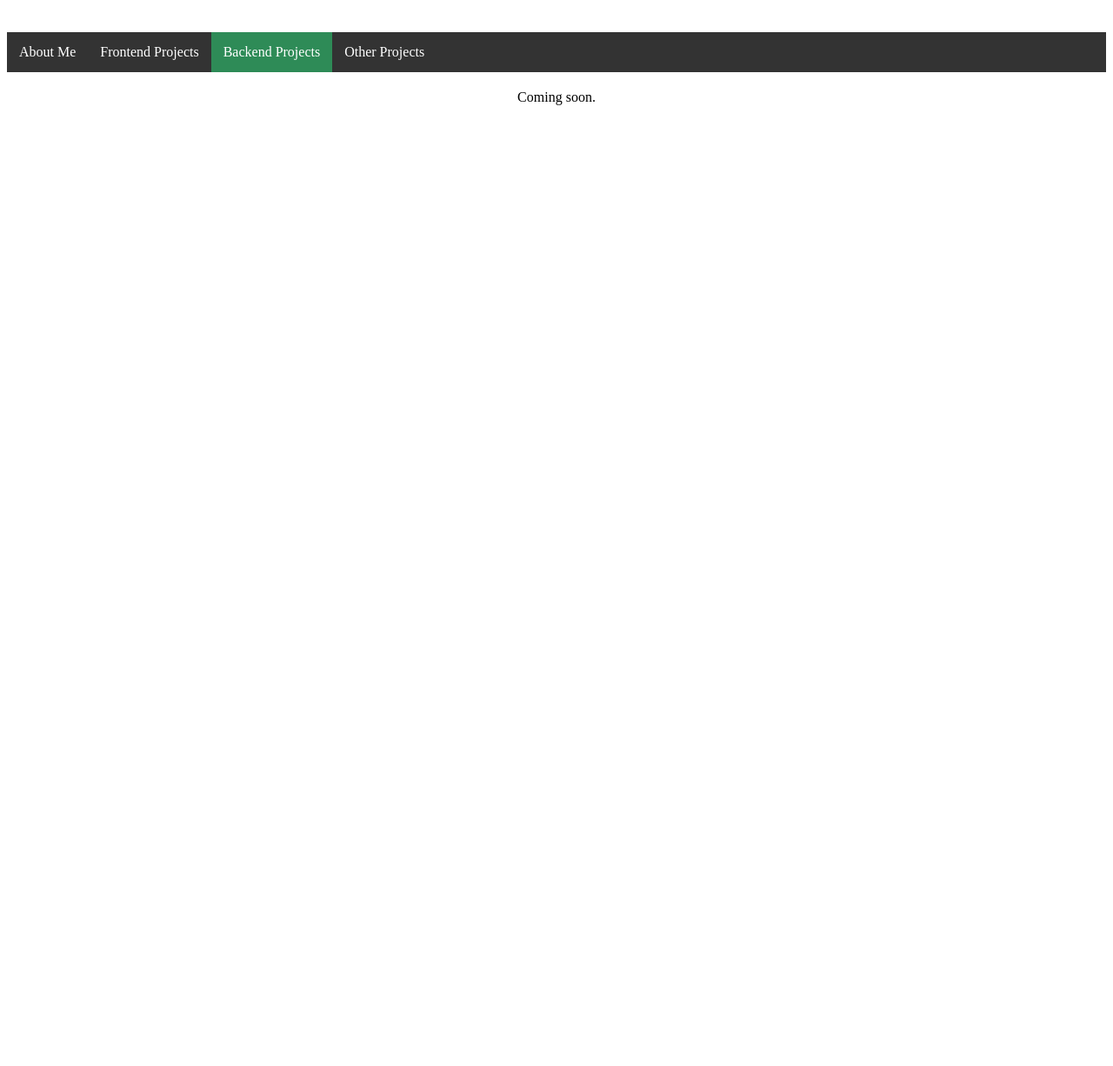
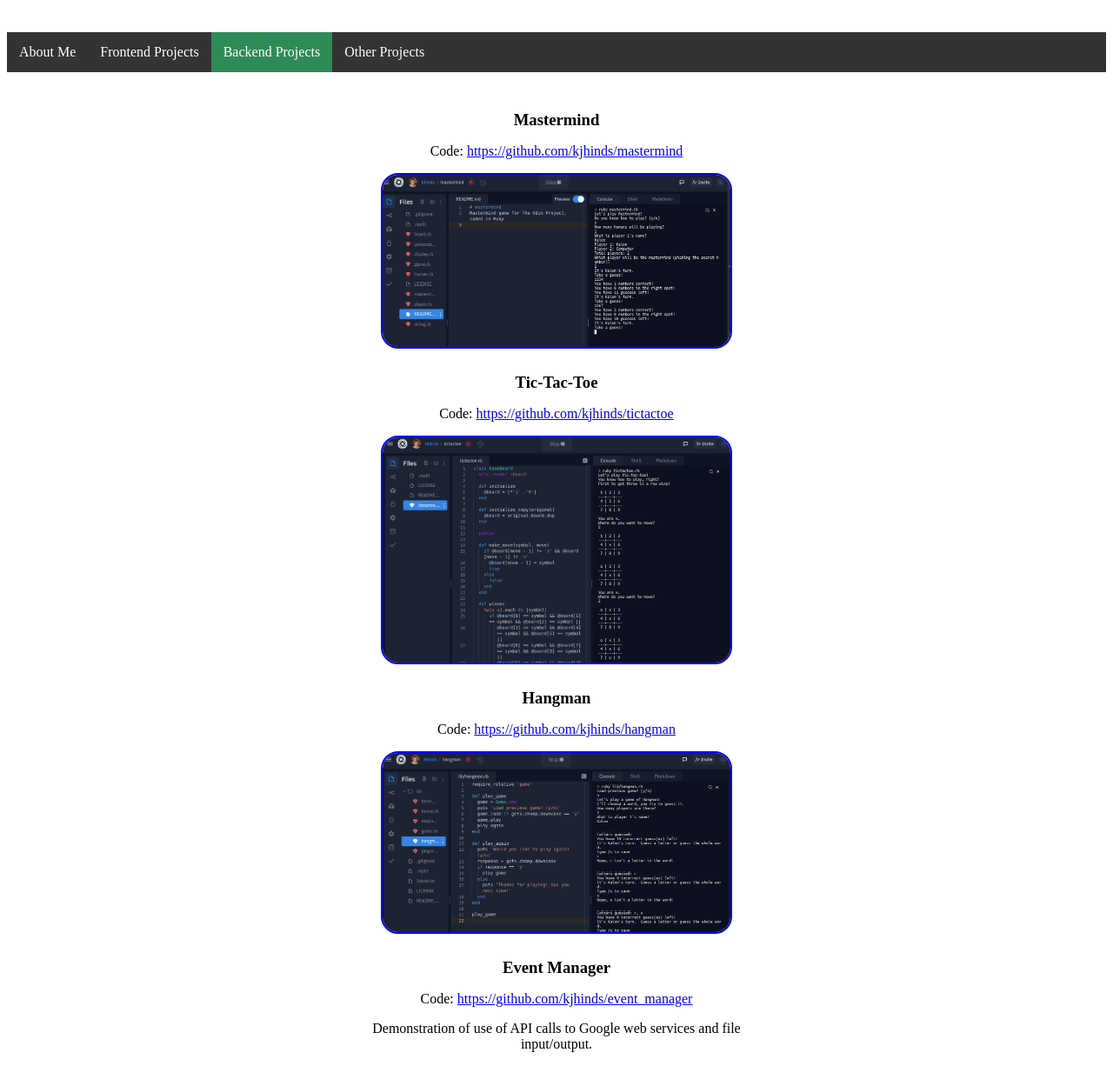
Before and after one commit to kjhinds/kjhinds, a plain HTML site: page backend.html in a window 1280 px wide. Shown: the part 112-1338 px from the top of the page at 87% size. Before the commit the page ends 800 px from the top, so only its background shows below. Drawn offline with Linux system fonts and the light colour scheme.

Commit message:
Add projects for backend page

```diff
--- a/backend.html
+++ b/backend.html
@@ -28,7 +28,21 @@
     </div>
 
     <div class='content'>
-      Coming soon.
+      <h3>Mastermind</h3>
+      <p>Code: <a href="https://github.com/kjhinds/mastermind">https://github.com/kjhinds/mastermind</a></p>
+      <a href="https://replit.com/@khinds/mastermind"><img src="images/mastermind.png"></a>
+
+      <h3>Tic-Tac-Toe</h3>
+      <p>Code: <a href="https://github.com/kjhinds/tictactoe">https://github.com/kjhinds/tictactoe</a></p>
+      <a href="https://replit.com/@khinds/tictactoe"><img src="images/tictactoe.png"></a>
+
+      <h3>Hangman</h3>
+      <p>Code: <a href="https://github.com/kjhinds/hangman">https://github.com/kjhinds/hangman</a></p>
+      <a href="https://replit.com/@khinds/hangman"><img src="images/hangman.png"></a>
+
+      <h3>Event Manager</h3>
+      <p>Code: <a href="https://github.com/kjhinds/event_manager">https://github.com/kjhinds/event_manager</a></p>
+      <p>Demonstration of use of API calls to Google web services and file input/output.</p>
     </div>
 
     <script type='text/javascript' src='js/script.js'></script>
```
Also changed, not shown: images/hangman.png (added), images/mastermind.png (added), images/tictactoe.png (added).
